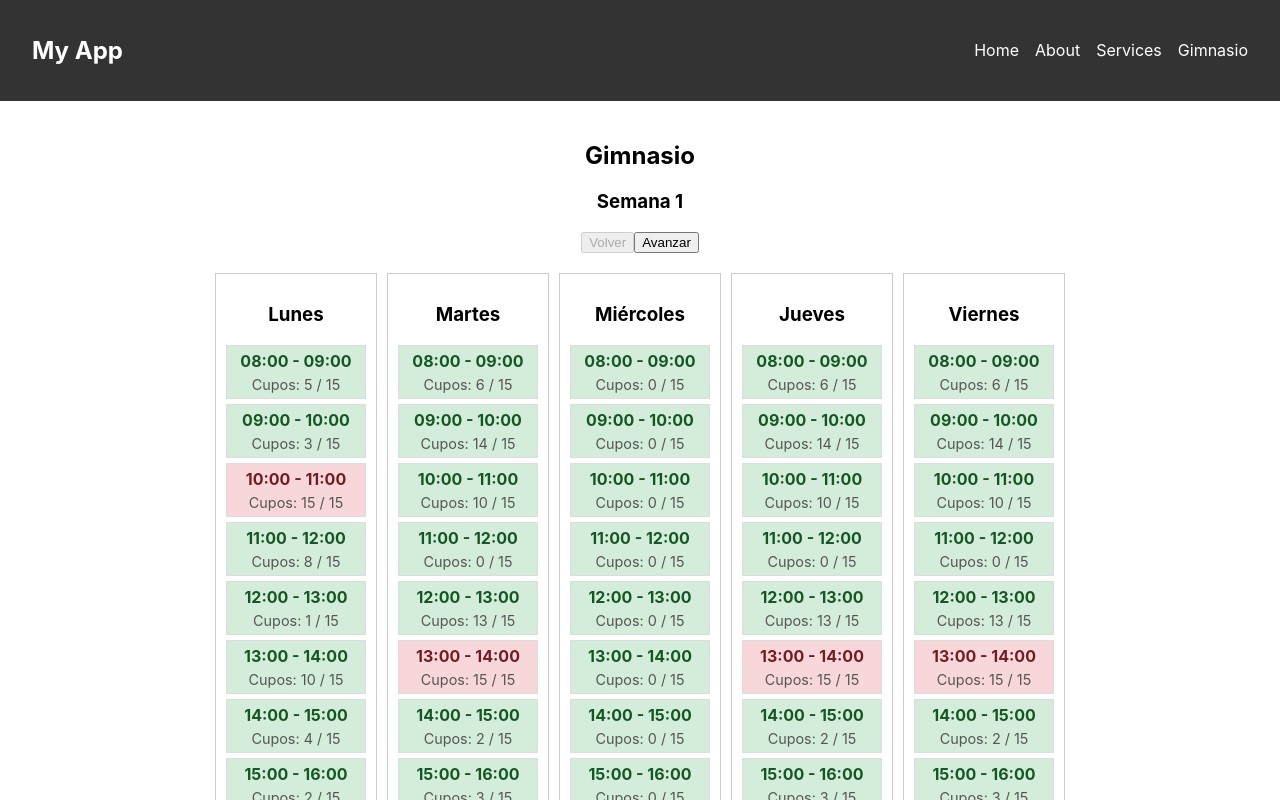
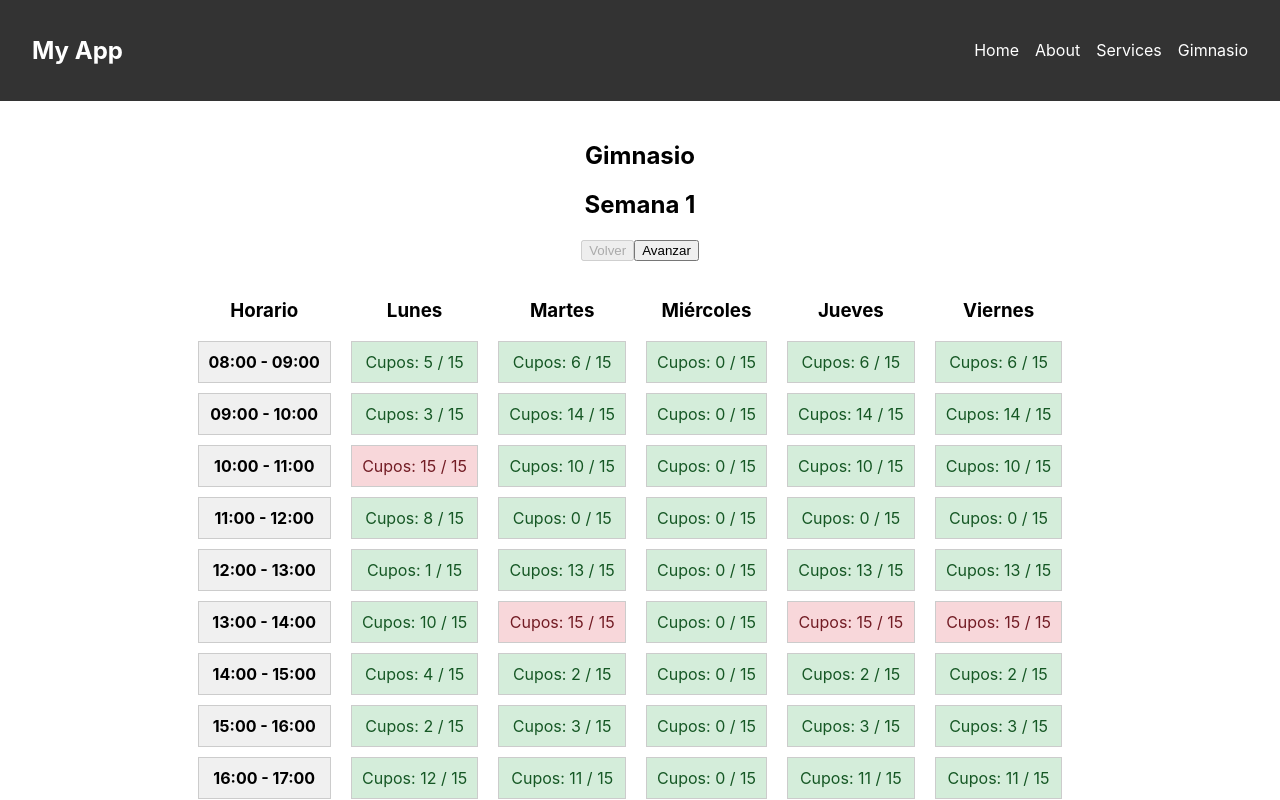
Before and after one commit to m3122/defider, a React (Create React App) app: page /gimnasio in a window 1280 px wide. Shown: the top 800 px of the page. Built offline with nearby package versions, Linux system fonts and the light colour scheme.

Commit message:
changed calendario css

```diff
--- a/src/components/Gimnasio/Calendario.js
+++ b/src/components/Gimnasio/Calendario.js
@@ -24,7 +24,6 @@ function CalendarioSemanal() {
   const [selectedDia, setSelectedDia] = useState(null);
   const [selectedBloque, setSelectedBloque] = useState(null);
 
-  // Definición del título de la semana
   const semanaTitulo = jsonIndex === 0 ? 'Semana 1' : 'Semana 2';
 
   useEffect(() => {
@@ -48,7 +47,7 @@ function CalendarioSemanal() {
 
   const abrirModal = (dia, bloque) => {
     const cupos = contadores[dia]?.[bloque] ?? 0;
-    if (cupos < 15) { // Verifica si el horario tiene cupos disponibles
+    if (cupos < 15) {
       setSelectedDia(dia);
       setSelectedBloque(bloque);
       setShowModal(true);
@@ -76,7 +75,7 @@ function CalendarioSemanal() {
 
   return (
     <div>
-      <h3>{semanaTitulo}</h3> {/* Título de la semana */}
+      <h2>{semanaTitulo}</h2>
       <button onClick={retrocederJSON} disabled={jsonIndex === 0}>
         Volver
       </button>
@@ -85,6 +84,15 @@ function CalendarioSemanal() {
       </button>
 
       <div className="calendario-semanal">
+        <div className="horarios">
+          <h3>Horario</h3>
+          {bloquesHorario.map((bloque) => (
+            <div key={bloque} className="bloque-horario">
+              <strong>{bloque}</strong>
+            </div>
+          ))}
+        </div>
+        <div className="dias">
           {diasSemana.map((dia) => (
             <div key={dia} className="dia">
               <h3>{dia}</h3>
@@ -94,16 +102,16 @@ function CalendarioSemanal() {
                 return (
                   <div
                     key={bloque}
-                  className={`bloque-horario ${cuposLlenos ? 'sin-cupos' : 'con-cupos'}`}
+                    className={`cupos ${cuposLlenos ? 'sin-cupos' : 'con-cupos'}`}
                     onClick={() => abrirModal(dia, bloque)}
                   >
-                  <strong>{bloque}</strong>
                     <div>Cupos: {cupos} / 15</div>
                   </div>
                 );
               })}
             </div>
           ))}
+        </div>
       </div>
 
       {showModal && (
--- a/src/components/Gimnasio/CalendarioSemanal.css
+++ b/src/components/Gimnasio/CalendarioSemanal.css
@@ -1,29 +1,37 @@
-/* CalendarioSemanal.css */
-
 .calendario-semanal {
   display: flex;
+  text-align: center;
   justify-content: center;
-  gap: 10px;
-  padding: 20px;
+  margin-top: 20px;
+}
+
+.horarios {
+  margin-right: 20px; /* Espacio entre la columna de horas y los días */
+}
+
+.dias {
+  display: flex; /* Cambia a flex para mostrar días en una fila */
+  flex-direction: row; /* Asegura que los días se alineen en fila */
 }
 
 .dia {
-  border: 1px solid #ccc;
-  padding: 10px;
-  width: 140px;
+  margin-right: 20px; /* Espacio entre los días */
 }
 
-.dia h3 {
+.bloque-horario {
+  background-color: #f0f0f0; /* Color de fondo de las horas */
+  padding: 10px;
   text-align: center;
+  border: 1px solid #ccc;
+  margin-bottom: 10px; /* Espacio entre bloques horarios */
 }
 
-/* Estilos para bloques horarios con cupos y sin cupos */
-.bloque-horario {
-  border: 1px solid #ddd;
-  padding: 5px;
-  margin: 5px 0;
+.cupos {
+  cursor: pointer;
+  padding: 10px;
   text-align: center;
-  cursor: pointer;
+  border: 1px solid #ccc;
+  margin-bottom: 10px; /* Espacio entre los bloques de cupos */
   transition: background-color 0.2s;
 }
 
@@ -37,20 +45,6 @@
   color: #721c24;
 }
 
-.bloque-horario:hover {
-  opacity: 0.9;
-}
-
-.bloque-horario strong {
-  display: block;
-  margin-bottom: 5px;
-}
-
-.bloque-horario div {
-  font-size: 0.9em;
-  color: #555;
-}
-
 .modal-overlay {
   position: fixed;
   top: 0;
@@ -59,19 +53,13 @@
   bottom: 0;
   background-color: rgba(0, 0, 0, 0.5);
   display: flex;
+  justify-content: center;
   align-items: center;
-  justify-content: center;
-  z-index: 1000;
 }
 
 .modal {
   background-color: white;
   padding: 20px;
-  border-radius: 8px;
-  text-align: center;
-  width: 300px;
+  border-radius: 5px;
+  box-shadow: 0 2px 10px rgba(0, 0, 0, 0.2);
 }
-
-.modal button {
-  margin: 10px;
-}
```
Lines whose indentation alone changed are shown as unchanged.
